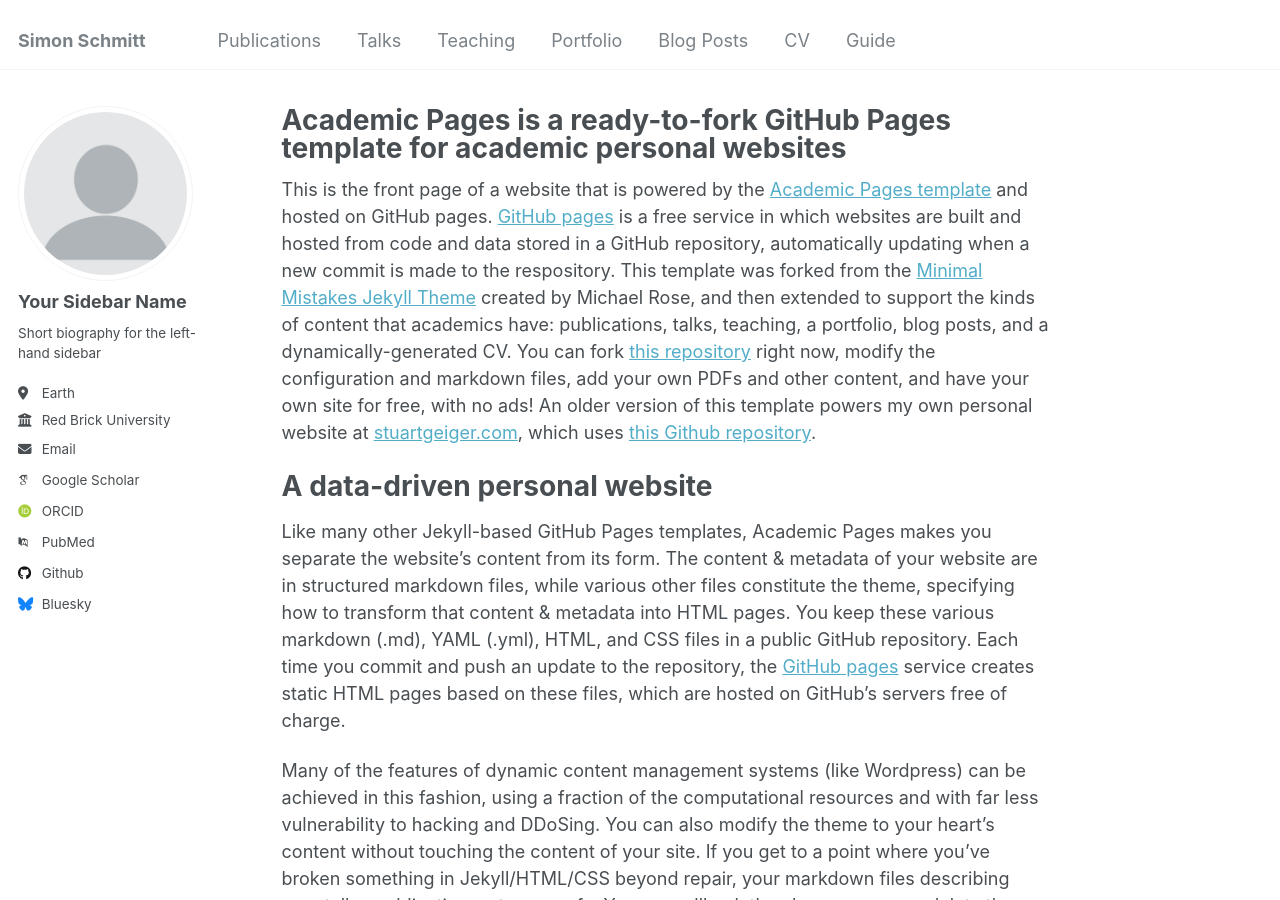
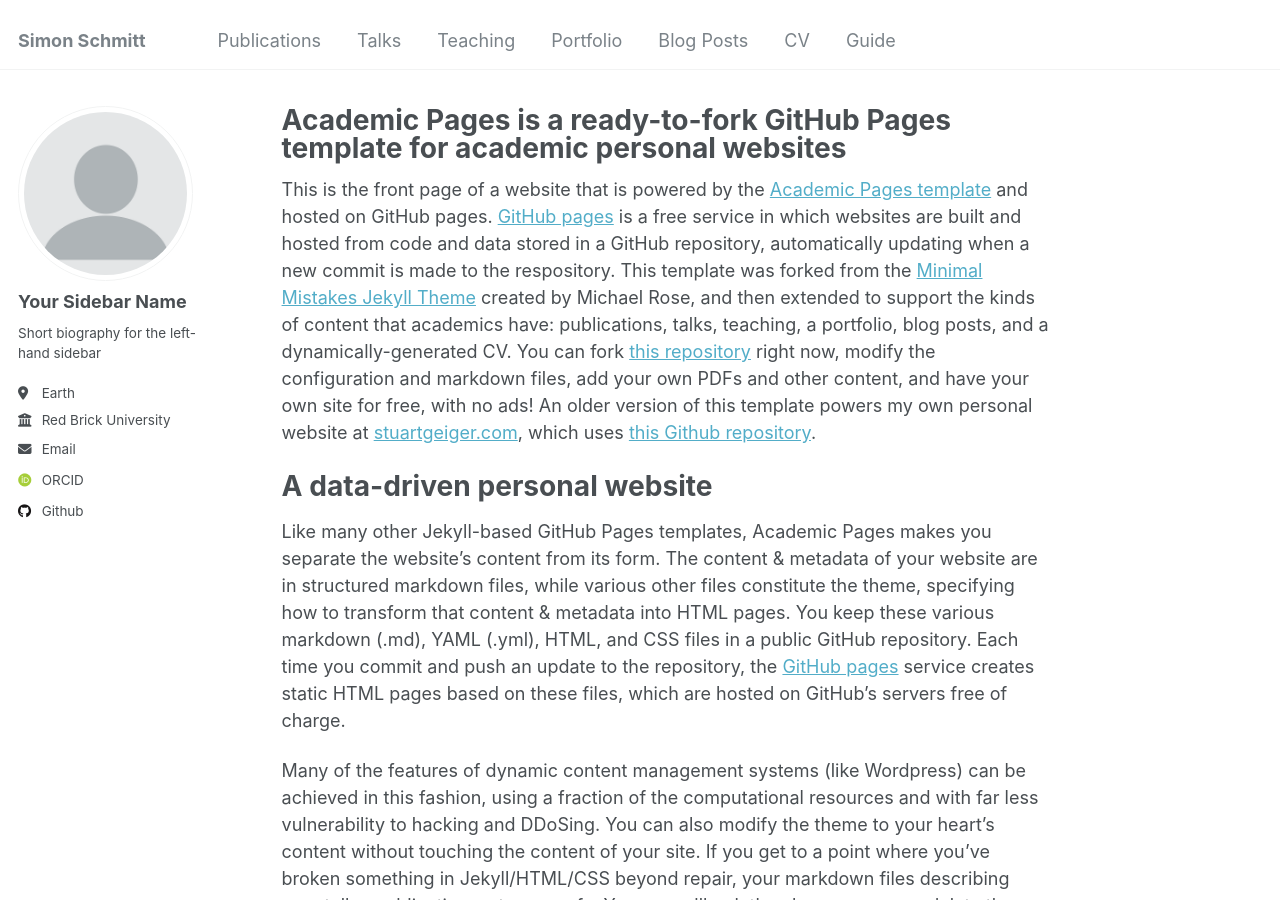
Before and after one commit to SimSchmitt/SimonSchmitt, a Jekyll site: the page built from _pages/about.md, in a window 1280 px wide and 900 px high. Built offline with Jekyll 4.4.1, drawn with Linux system fonts in a browser that asks for light colours; some web fonts are replaced; part of the change alters nothing that is shown.

Commit message:
Update _config.yml

```diff
--- a/_config.yml
+++ b/_config.yml
@@ -32,11 +32,11 @@ author:
 
   # Academic websites
   arxiv            : # URL - Update with the correct link to your profile
-  googlescholar    : "https://scholar.google.com/citations?user=PS_CX0AAAAAJ"
+  googlescholar    : # URL "https://scholar.google.com/citations?user=PS_CX0AAAAAJ"
   impactstory      : # URL
-  orcid            : "http://orcid.org/yourorcidurl"
+  orcid            : "https://orcid.org/0009-0008-1428-9577"
   semantic         : # URL
-  pubmed           : "https://www.ncbi.nlm.nih.gov/pubmed/?term=john+snow"
+  pubmed           : # URL"https://www.ncbi.nlm.nih.gov/pubmed/?term=john+snow"
   researchgate     : # URL
 
   # Repositories and software development
@@ -48,7 +48,7 @@ author:
   stackoverflow    : # User number or user number and name (i.e., use "1" or "1/jeff-atwood")
 
   # Social media
-  bluesky          : "bsky.app" # Replace this with you Bluesky username
+  bluesky          : # "bsky.app" # Replace this with you Bluesky username
   facebook         : # Username
   flickr           : # Username
   foursquare       : # Username
```
